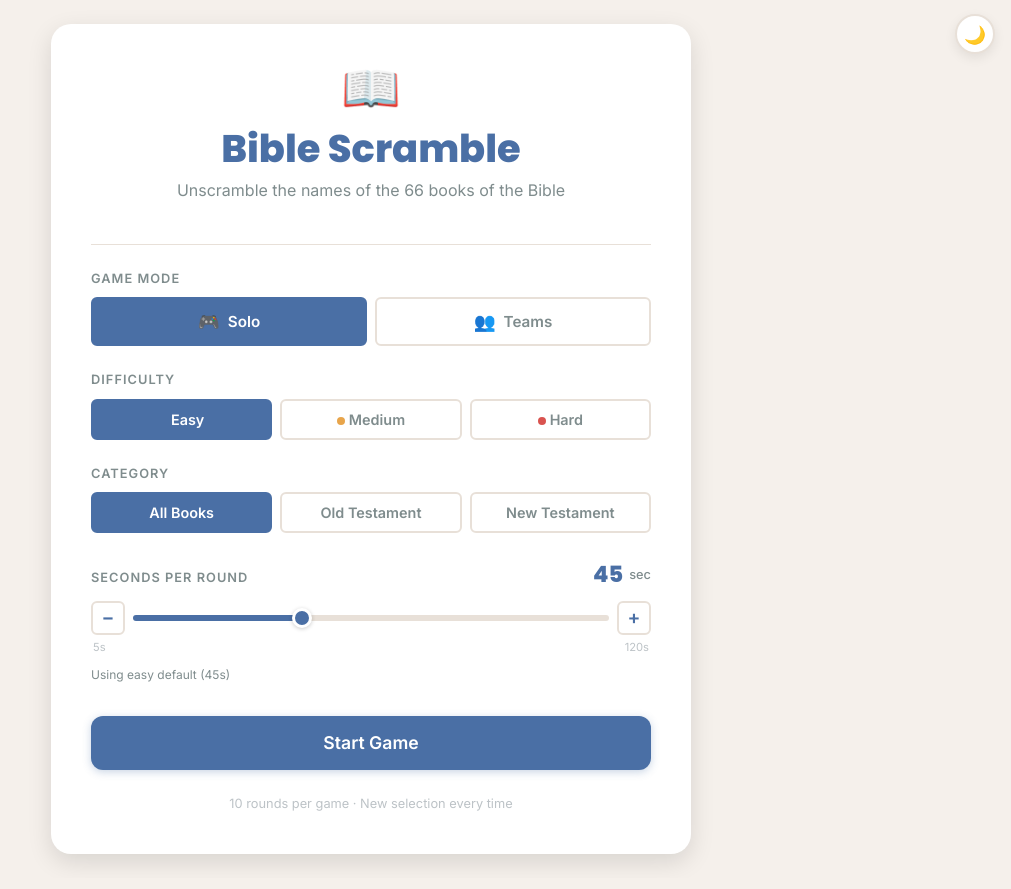
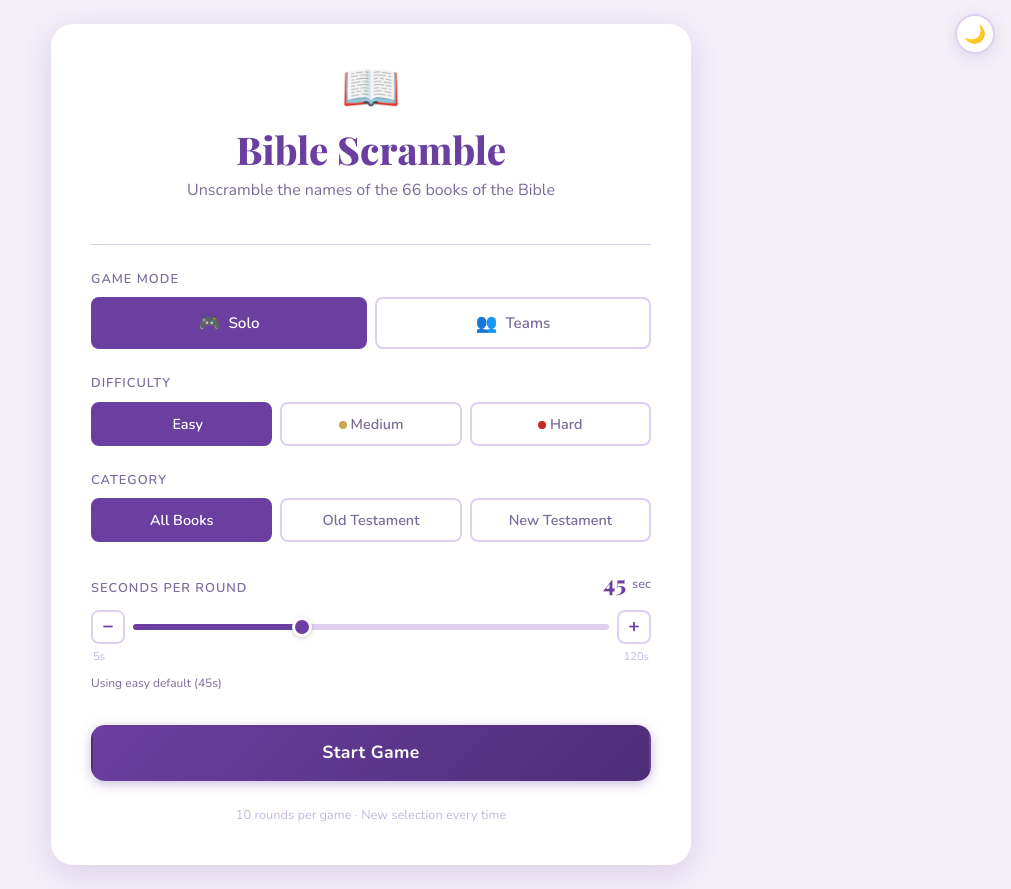
Before and after one commit to osx200/bible_scramble_game, a React (Vite) app: page / in a window 1280 px wide. Shown: the whole page, without its empty margins (269-1280 px from the left). Built offline with nearby package versions, Linux system fonts and the light colour scheme.

Commit message:
Color Scheme updated

```diff
--- a/index.html
+++ b/index.html
@@ -7,7 +7,7 @@
     <link rel="preconnect" href="https://fonts.googleapis.com" />
     <link rel="preconnect" href="https://fonts.gstatic.com" crossorigin />
     <link
-      href="https://fonts.googleapis.com/css2?family=Inter:wght@400;500;600&family=Poppins:wght@600;700;800&display=swap"
+      href="https://fonts.googleapis.com/css2?family=Nunito:wght@400;500;600;700&family=Playfair+Display:wght@700;800;900&display=swap"
       rel="stylesheet"
     />
   </head>
--- a/src/components/GameBoard/GameBoard.module.css
+++ b/src/components/GameBoard/GameBoard.module.css
@@ -138,9 +138,9 @@
   text-transform: uppercase;
 }
 
-.badge.easy   { background: rgba(92,184,92,0.12);  color: var(--color-success); }
-.badge.medium { background: rgba(232,165,75,0.12); color: var(--color-accent-dark); }
-.badge.hard   { background: rgba(217,83,79,0.12);  color: var(--color-danger); }
+.badge.easy   { background: rgba(46,125,82,0.12);   color: var(--color-success); }
+.badge.medium { background: rgba(201,168,76,0.15); color: var(--color-accent-dark); }
+.badge.hard   { background: rgba(198,40,40,0.12);  color: var(--color-danger); }
 
 /* Center main area */
 .center {
@@ -200,7 +200,7 @@
 .pauseBtn:hover {
   border-color: var(--color-primary);
   color: var(--color-primary);
-  background: rgba(74, 111, 165, 0.06);
+  background: rgba(107, 63, 160, 0.06);
 }
 
 .pauseBtn.pauseBtnActive {
--- a/src/components/ScrambledWord/ScrambledWord.module.css
+++ b/src/components/ScrambledWord/ScrambledWord.module.css
@@ -36,8 +36,8 @@
 
 /* Numeric prefix tile (slightly different) */
 .tile.prefix {
-  background: rgba(74, 111, 165, 0.08);
-  border-color: rgba(74, 111, 165, 0.2);
+  background: rgba(107, 63, 160, 0.08);
+  border-color: rgba(107, 63, 160, 0.22);
   color: var(--color-primary-light);
   font-size: 1.4rem;
 }
--- a/src/components/TeamRegister/TeamRegister.module.css
+++ b/src/components/TeamRegister/TeamRegister.module.css
@@ -144,7 +144,7 @@
 .addBtn:hover:not(:disabled) {
   border-color: var(--color-primary-light);
   color: var(--color-primary);
-  background: rgba(74, 111, 165, 0.04);
+  background: rgba(107, 63, 160, 0.05);
 }
 
 .addBtn:disabled {
--- a/src/components/TeamTransition/TeamTransition.module.css
+++ b/src/components/TeamTransition/TeamTransition.module.css
@@ -105,7 +105,7 @@
 }
 
 .scoreRow.activeRow {
-  background: white;
+  background: var(--color-card);
   box-shadow: var(--shadow-sm);
 }
 
--- a/src/components/shared/Button.module.css
+++ b/src/components/shared/Button.module.css
@@ -5,7 +5,7 @@
   gap: 8px;
   font-family: var(--font-main);
   font-size: 1rem;
-  font-weight: 600;
+  font-weight: 700;
   line-height: 1;
   padding: 14px 28px;
   border-radius: var(--radius);
@@ -17,6 +17,7 @@
               opacity var(--transition-fast);
   white-space: nowrap;
   user-select: none;
+  letter-spacing: 0.02em;
 }
 
 .btn:active:not(:disabled) {
@@ -30,22 +31,24 @@
 
 /* Variants */
 .primary {
-  background-color: var(--color-primary);
+  background: linear-gradient(135deg, var(--color-primary), var(--color-primary-dark));
   color: #fff;
-  box-shadow: 0 2px 8px rgba(74, 111, 165, 0.3);
+  box-shadow: 0 3px 12px rgba(107, 63, 160, 0.35);
 }
 .primary:hover:not(:disabled) {
-  background-color: var(--color-primary-dark);
-  box-shadow: 0 4px 12px rgba(74, 111, 165, 0.4);
+  background: linear-gradient(135deg, var(--color-primary-light), var(--color-primary));
+  box-shadow: 0 5px 18px rgba(107, 63, 160, 0.45);
+  transform: translateY(-1px);
 }
 
 .accent {
-  background-color: var(--color-accent);
+  background: linear-gradient(135deg, var(--color-accent), var(--color-accent-dark));
   color: #fff;
-  box-shadow: 0 2px 8px rgba(232, 165, 75, 0.3);
+  box-shadow: 0 3px 12px rgba(201, 168, 76, 0.35);
 }
 .accent:hover:not(:disabled) {
-  background-color: var(--color-accent-dark);
+  box-shadow: 0 5px 18px rgba(201, 168, 76, 0.45);
+  transform: translateY(-1px);
 }
 
 .ghost {
@@ -56,7 +59,7 @@
 .ghost:hover:not(:disabled) {
   border-color: var(--color-primary-light);
   color: var(--color-primary);
-  background-color: rgba(74, 111, 165, 0.06);
+  background-color: rgba(107, 63, 160, 0.06);
 }
 
 .danger {
@@ -64,7 +67,7 @@
   color: #fff;
 }
 .danger:hover:not(:disabled) {
-  background-color: #c9302c;
+  background-color: #a82020;
 }
 
 /* Sizes */
@@ -76,7 +79,7 @@
 
 .lg {
   font-size: 1.1rem;
-  padding: 16px 36px;
+  padding: 17px 36px;
   border-radius: var(--radius);
 }
 
--- a/src/styles/global.css
+++ b/src/styles/global.css
@@ -100,8 +100,8 @@ input {
 }
 
 @keyframes winnerGlow {
-  0%, 100% { box-shadow: 0 0 0 0 rgba(245,200,66,0); }
-  50%       { box-shadow: 0 0 24px 6px rgba(245,200,66,0.45); }
+  0%, 100% { box-shadow: 0 0 0 0 rgba(201, 168, 76, 0); }
+  50%       { box-shadow: 0 0 28px 8px rgba(201, 168, 76, 0.5); }
 }
 
 @keyframes winnerNamePop {
--- a/src/styles/variables.css
+++ b/src/styles/variables.css
@@ -1,36 +1,41 @@
 :root {
-  --color-bg: #f5f0eb;
-  --color-card: #ffffff;
-  --color-primary: #4a6fa5;
-  --color-primary-light: #6b8fc4;
-  --color-primary-dark: #3a5a8a;
-  --color-accent: #e8a54b;
-  --color-accent-dark: #d4913a;
-  --color-success: #5cb85c;
-  --color-success-light: #dff0d8;
-  --color-danger: #d9534f;
-  --color-danger-light: #f2dede;
-  --color-text: #2c3e50;
-  --color-text-muted: #7f8c8d;
-  --color-text-light: #bdc3c7;
-  --color-border: #e8e0d8;
-  --color-tile-bg: #eef2f7;
-  --color-tile-border: #d0dae8;
+  /* ── Colors (Royal Purple & Antique Gold) ── */
+  --color-bg: #F4EFF8;
+  --color-card: #FFFFFF;
+  --color-primary: #6B3FA0;
+  --color-primary-light: #8B5EC8;
+  --color-primary-dark: #4E2D78;
+  --color-accent: #C9A84C;
+  --color-accent-dark: #A68729;
+  --color-success: #2E7D52;
+  --color-success-light: #E8F5EE;
+  --color-danger: #C62828;
+  --color-danger-light: #FFEBEE;
+  --color-text: #160D24;
+  --color-text-muted: #7B6B9A;
+  --color-text-light: #C5B8DA;
+  --color-border: #DFD0F0;
+  --color-tile-bg: #EDE5F8;
+  --color-tile-border: #C5B0E5;
 
-  --radius-sm: 6px;
-  --radius: 12px;
-  --radius-lg: 20px;
-  --shadow-sm: 0 2px 6px rgba(0, 0, 0, 0.06);
-  --shadow: 0 4px 12px rgba(0, 0, 0, 0.08);
-  --shadow-lg: 0 8px 24px rgba(0, 0, 0, 0.12);
+  /* ── Elevation ── */
+  --radius-sm: 8px;
+  --radius: 14px;
+  --radius-lg: 22px;
+  --shadow-sm: 0 2px 8px rgba(107, 63, 160, 0.1);
+  --shadow: 0 4px 16px rgba(107, 63, 160, 0.14);
+  --shadow-lg: 0 8px 32px rgba(107, 63, 160, 0.18);
 
-  --font-main: 'Inter', system-ui, sans-serif;
-  --font-display: 'Poppins', var(--font-main);
+  /* ── Typography ── */
+  --font-main: 'Nunito', system-ui, sans-serif;
+  --font-display: 'Playfair Display', Georgia, serif;
 
+  /* ── Motion ── */
   --transition-fast: 150ms ease;
   --transition-normal: 300ms ease;
   --transition-slow: 500ms ease;
 
+  /* ── Layout ── */
   --max-width: 640px;
   --spacing-xs: 4px;
   --spacing-sm: 8px;
@@ -40,21 +45,21 @@
 }
 
 [data-theme="dark"] {
-  --color-bg: #1a1f2e;
-  --color-card: #242b3d;
-  --color-primary: #6b8fc4;
-  --color-primary-light: #8aaed8;
-  --color-primary-dark: #4a6fa5;
-  --color-success-light: #162016;
-  --color-danger: #e05555;
-  --color-danger-light: #2e1515;
-  --color-text: #e8eaf0;
-  --color-text-muted: #8892a4;
-  --color-text-light: #4a5568;
-  --color-border: #333d52;
-  --color-tile-bg: #2d3548;
-  --color-tile-border: #3d4a60;
-  --shadow-sm: 0 2px 6px rgba(0, 0, 0, 0.3);
-  --shadow: 0 4px 12px rgba(0, 0, 0, 0.4);
-  --shadow-lg: 0 8px 24px rgba(0, 0, 0, 0.5);
+  --color-bg: #0C0917;
+  --color-card: #16122A;
+  --color-primary: #9575CD;
+  --color-primary-light: #B39DDB;
+  --color-primary-dark: #7E57C2;
+  --color-success-light: #0C1E12;
+  --color-danger: #EF5350;
+  --color-danger-light: #280E0E;
+  --color-text: #F0EAF8;
+  --color-text-muted: #9E8FC0;
+  --color-text-light: #3D3260;
+  --color-border: #251E40;
+  --color-tile-bg: #1E1836;
+  --color-tile-border: #332A55;
+  --shadow-sm: 0 2px 8px rgba(0, 0, 0, 0.4);
+  --shadow: 0 4px 16px rgba(0, 0, 0, 0.5);
+  --shadow-lg: 0 8px 32px rgba(0, 0, 0, 0.6);
 }
```
Also changed, not shown: 5 other files (tests, documents, lock files or other folders).
